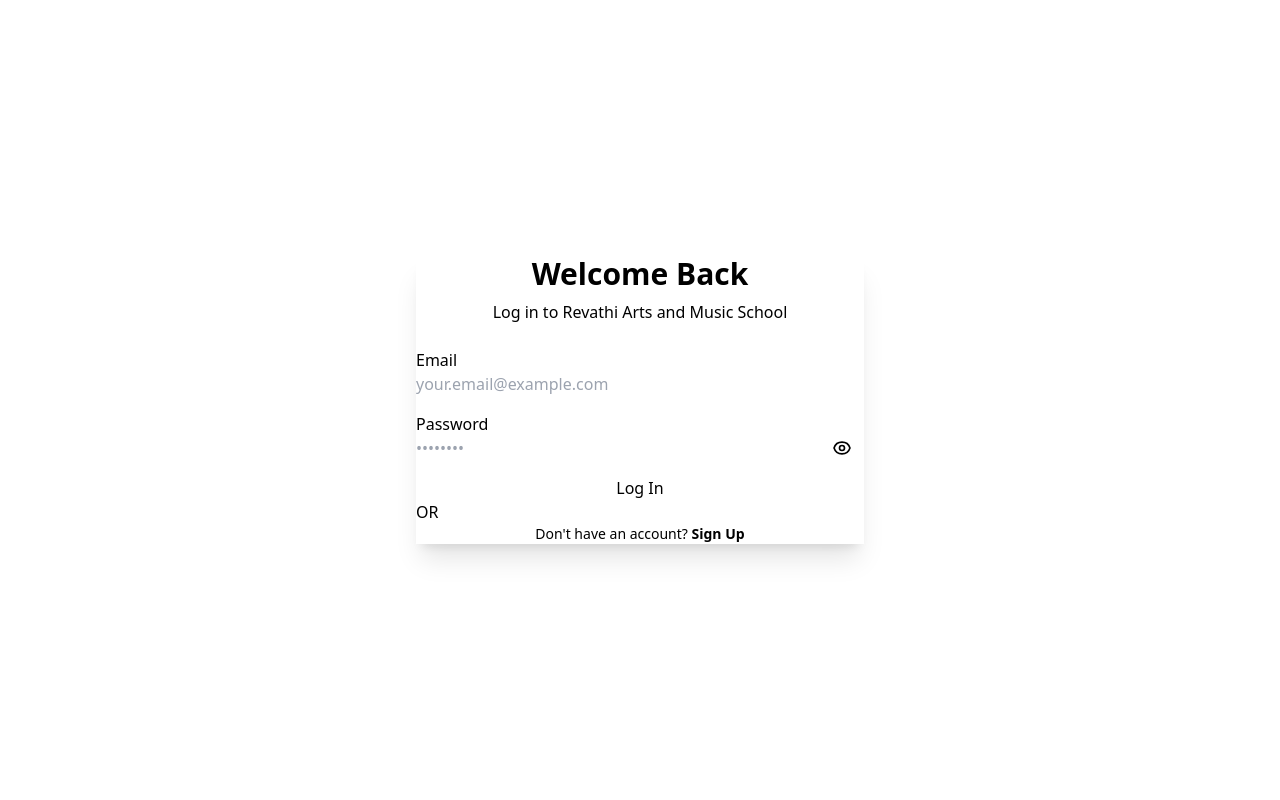
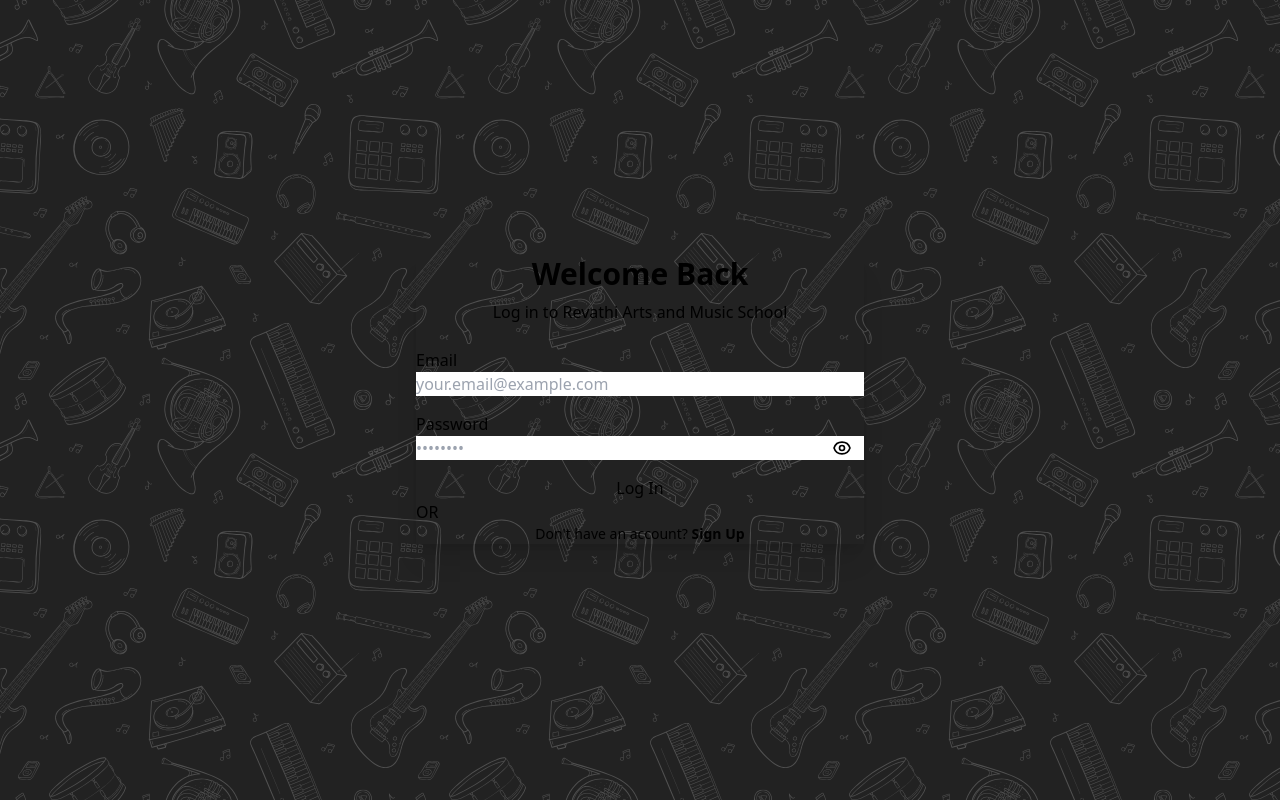
Before and after one commit to sandeepsj/sonata-face, a SvelteKit app: page /login in a window 1280 px wide. Built offline with nearby package versions, Linux system fonts and the light colour scheme; no server answers.

Commit message:
Added background for login and signup page

```diff
--- a/src/routes/login/+page.svelte
+++ b/src/routes/login/+page.svelte
@@ -35,7 +35,7 @@
 	<title>Log In - Revathi Arts and Music School</title>
 </svelte:head>
 
-<div class="min-h-screen flex items-center justify-center bg-base-200 px-4">
+<div class="min-h-screen flex items-center justify-center bg-base-200 px-4 background-container">
 	<div class="card w-full max-w-md bg-base-100 shadow-xl">
 		<div class="card-body">
 			<!-- Header -->
@@ -182,3 +182,18 @@
 		</div>
 	</div>
 </div>
+
+
+<style>
+	.background-container {
+	z-index: 1;
+	background-image: url('/bg.svg');
+	background-repeat: repeat;
+	background-size: 400px 400px;
+	width: 100%;
+	height: 100%;
+	display: flex;
+	align-items: center;
+	justify-content: center;
+	}
+</style>
--- a/src/routes/signup/+page.svelte
+++ b/src/routes/signup/+page.svelte
@@ -42,7 +42,7 @@
 	<title>Sign Up - Revathi Arts and Music School</title>
 </svelte:head>
 
-<div class="min-h-screen flex items-center justify-center bg-base-200 px-4">
+<div class="min-h-screen flex items-center justify-center bg-base-200 px-4 background-container">
 	<div class="card w-full max-w-md bg-base-100 shadow-xl">
 		<div class="card-body">
 			<!-- Header -->
@@ -208,3 +208,17 @@
 		</div>
 	</div>
 </div>
+
+<style>
+	.background-container {
+	z-index: 1;
+	background-image: url('/bg.svg');
+	background-repeat: repeat;
+	background-size: 400px 400px;
+	width: 100%;
+	height: 100%;
+	display: flex;
+	align-items: center;
+	justify-content: center;
+	}
+</style>
```
Also changed, not shown: static/bg.svg (added).
